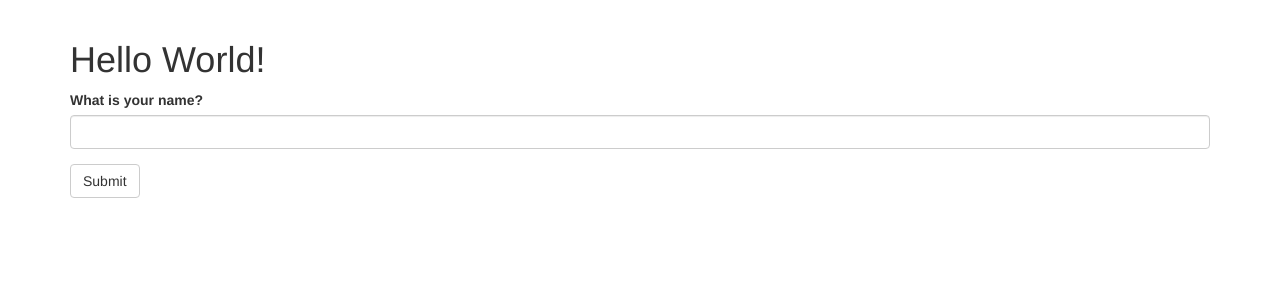
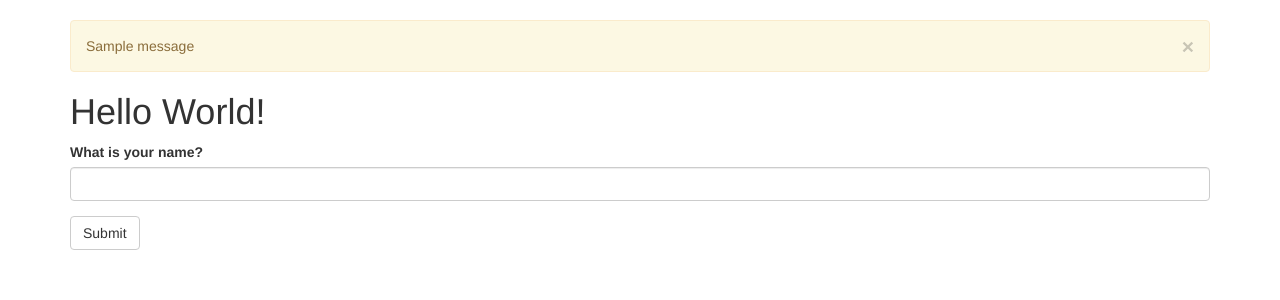
Before and after one commit to qus1225/study-flask, a Flask app: page / in a window 1280 px wide. Shown: the part 50-350 px from the top of the page. Run offline with Flask 2, Linux system fonts and the light colour scheme; one stand-in notice (Sample message) is shown; some libraries are stand-ins or nearby versions.

Commit message:
Flash message

```diff
--- a/hello.py
+++ b/hello.py
@@ -1,4 +1,4 @@
-from flask import Flask, render_template, session, redirect, url_for
+from flask import Flask, render_template, session, redirect, url_for, flash
 from flask_script import Manager
 from flask_bootstrap import Bootstrap
 from flask_wtf import Form
@@ -21,9 +21,14 @@ bootstrap = Bootstrap(app)
 def index():
     form = NameForm()
     if form.validate_on_submit():
+        old_name = session.get('name')
+        if old_name is not None and old_name != form.name.data:
+            flash('Looks like you have changed your name!')
         session['name'] = form.name.data
+        form.name.data = ''
         return redirect(url_for('index'))
-    return render_template('index.html', form=form, name=session.get('name'))
+    return render_template('index.html',
+                           form=form, name=session.get('name'))
 
 
 @app.route('/user/<name>')
--- a/templates/base.html
+++ b/templates/base.html
@@ -10,6 +10,14 @@
 
 {% block content %}
   <div class="container">
+    {% for message in get_flashed_messages() %}
+      <div class="alert alert-warning">
+        <button type="button" class="close" data-dismiss="alert">
+          &times;
+        </button>
+        {{ message }}
+      </div>
+    {% endfor %}
     {% block page_content %}{% endblock %}
   </div>
 {% endblock %}
```
